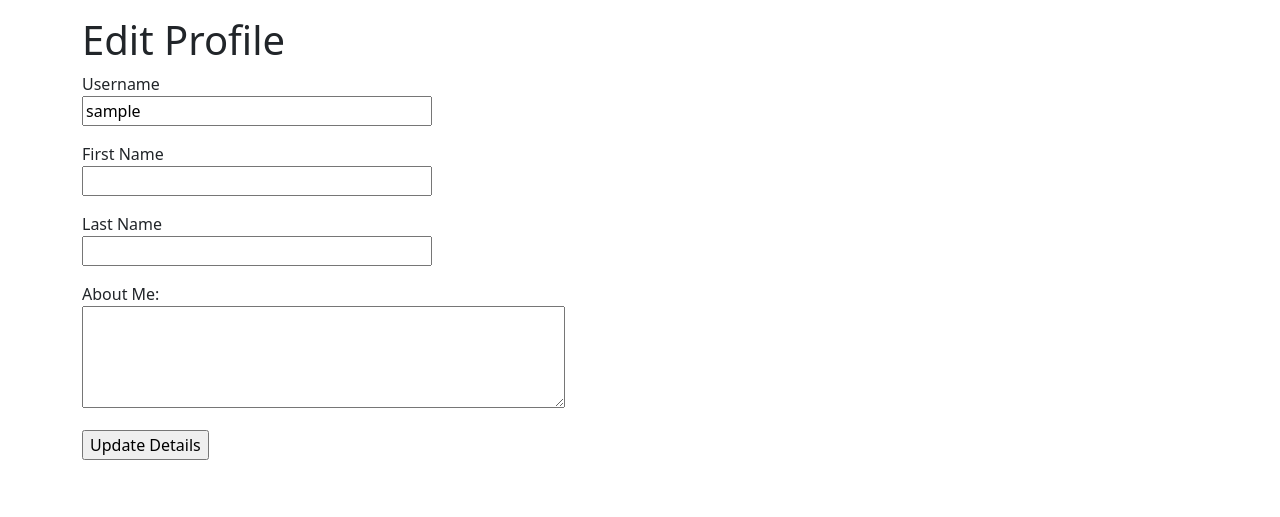
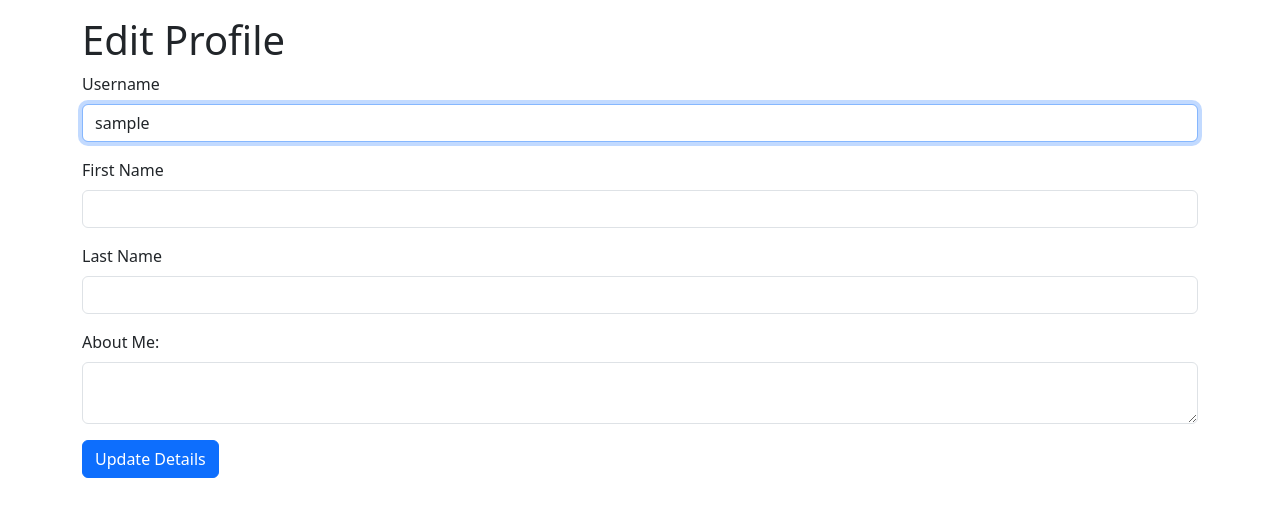
Before and after one commit to nemean-dev/flask-backend, a Flask app: page /edit-profile in a window 1280 px wide. Shown: the part 56-573 px from the top of the page. Run offline with Flask 3, Linux system fonts and the light colour scheme; the visitor is signed in with stand-in values (Sample User, id 1); data comes from the database, SQL or seed files in the repository; some libraries are stand-ins or nearby versions.

Commit message:
Add styling - Create Jinja macros for forms styled with Bootstrap and use the macros in edit-profile, index post form, and login form.

```diff
--- a/app/templates/base.html
+++ b/app/templates/base.html
@@ -20,7 +20,7 @@
 
   <body>
     <nav class="navbar navbar-expand-lg bg-body-tertiary">
-      <div class="container">
+      <div class="container-sm">
         <a class="navbar-brand" href="{{ url_for('index') }}">Microblog</a>
         <button
           class="navbar-toggler"
@@ -87,7 +87,7 @@
       </div>
     </nav>
 
-    <div class="container mt-3">
+    <div class="container-sm mt-3">
       <!-- Flashed messages -->
       {% with messages = get_flashed_messages() %}
       {% if messages %}
--- /dev/null
+++ b/app/templates/bootstrap_wtf.html
@@ -0,0 +1,72 @@
+{% macro form_field(field, autofocus) %}
+  {%- if field.type == 'BooleanField' %}
+  <div class="form-check mb-3">
+    {{ field(class='form-check-input', **kwargs) }}
+    {{ field.label(class='form-check-label') }}
+  </div>
+  {%- elif field.type == 'RadioField' %}
+    {{ field.label(class='form-label') }}
+    {%- for item in field %}
+    <div class="form-check{% if loop.last %} mb-3{% endif %}">
+      {{ item(class='form-check-input') }}
+      {{ item.label(class='form-check-label') }}
+    </div>
+    {%- endfor %}
+  {%- elif field.type == 'SelectField' %}
+    {{ field.label(class='form-label') }}
+    {{ field(class='form-select mb-3', **kwargs) }}
+  {%- elif field.type == 'TextAreaField' %}
+  <div class="mb-3">
+    {{ field.label(class='form-label') }}
+    {% if autofocus %}
+      {{ field(class='form-control' + (' is-invalid' if field.errors else ''), autofocus=True, **kwargs) }}
+    {% else %}
+      {{ field(class='form-control' + (' is-invalid' if field.errors else ''), **kwargs) }}
+    {% endif %}
+    {%- for error in field.errors %}
+    <div class="invalid-feedback">{{ error }}</div>
+    {%- endfor %}
+  </div>
+  {%- elif field.type == 'SubmitField' %}
+  {{ field(class='btn btn-primary mb-3', **kwargs) }}
+  {%- else %}
+  <div class="mb-3">
+    {{ field.label(class='form-label') }}
+    {% if autofocus %}
+      {{ field(class='form-control' + (' is-invalid' if field.errors else ''), autofocus=True, **kwargs) }}
+    {% else %}
+      {{ field(class='form-control' + (' is-invalid' if field.errors else ''), **kwargs) }}
+    {% endif %}
+    {%- for error in field.errors %}
+    <div class="invalid-feedback">{{ error }}</div>
+    {%- endfor %}
+  </div>
+  {%- endif %}
+{% endmacro %}
+
+{% macro quick_form(form, action="", method="post", id="", novalidate=False, col_lg_span=12) %}
+{% if col_lg_span < 12 %}<div class="col-lg-{{ col_lg_span }}">{% endif %}
+<form
+  {%- if action != None %} action="{{ action }}"{% endif -%}
+  {%- if method %} method="{{ method }}"{% endif %}
+  {%- if id %} id="{{ id }}"{% endif -%}
+  {%- if novalidate %} novalidate{% endif -%}>
+  {{ form.hidden_tag() }}
+  {%- for field, errors in form.errors.items() %}
+    {%- if form[field].widget.input_type == 'hidden' %}
+      {%- for error in errors %}
+      <div class="invalid-feedback">{{ error }}</div>
+      {%- endfor %}
+    {%- endif %}
+  {%- endfor %}
+
+  {% set ns = namespace(first_field=true) %}
+  {%- for field in form %}
+    {% if field.widget.input_type != 'hidden' -%}
+      {{ form_field(field, ns.first_field) }}
+      {% set ns.first_field = false %}
+    {%- endif %}
+  {%- endfor %}
+</form>
+{% if col_lg_span < 12 %}</div>{% endif %}
+{% endmacro %}
--- a/app/templates/edit_profile.html
+++ b/app/templates/edit_profile.html
@@ -4,39 +4,10 @@
 -->
 
 {% extends "base.html" %}
+{% import "bootstrap_wtf.html" as wtf %}
 
 {% block content %}
   <h1>Edit Profile</h1>
-  <form action="" method="post">
-    {{ form.hidden_tag() }}
-    <p>
-      {{ form.username.label }}<br>
-      {{ form.username(size=32) }}<br>
-      {% for error in form.username.errors %}
-        <span style="color: red;">[{{ error }}]</span>
-      {% endfor %}
-    </p>
-    <p>
-      {{ form.fname.label }}<br>
-      {{ form.fname(size=32) }}<br>
-      {% for error in form.fname.errors %}
-        <span style="color: red;">[{{ error }}]</span>
-      {% endfor %}
-    </p>
-    <p>
-      {{ form.lname.label }}<br>
-      {{ form.lname(size=32) }}<br>
-      {% for error in form.lname.errors %}
-        <span style="color: red;">[{{ error }}]</span>
-      {% endfor %}
-    </p>
-    <p>
-      {{ form.about_me.label }}<br>
-      {{ form.about_me(cols=50, rows=4) }}<br>
-      {% for error in form.about_me.errors %}
-        <span style="color: red;">[{{ error }}]</span>
-      {% endfor %}
-    </p>
-    <p>{{ form.submit() }}</p>
-  </form>
+  {{ wtf.quick_form(form) }}
+
 {% endblock %}
```
Also changed, not shown: app/templates/index.html (+3 -11 lines), app/templates/login.html (+2 -22 lines).
